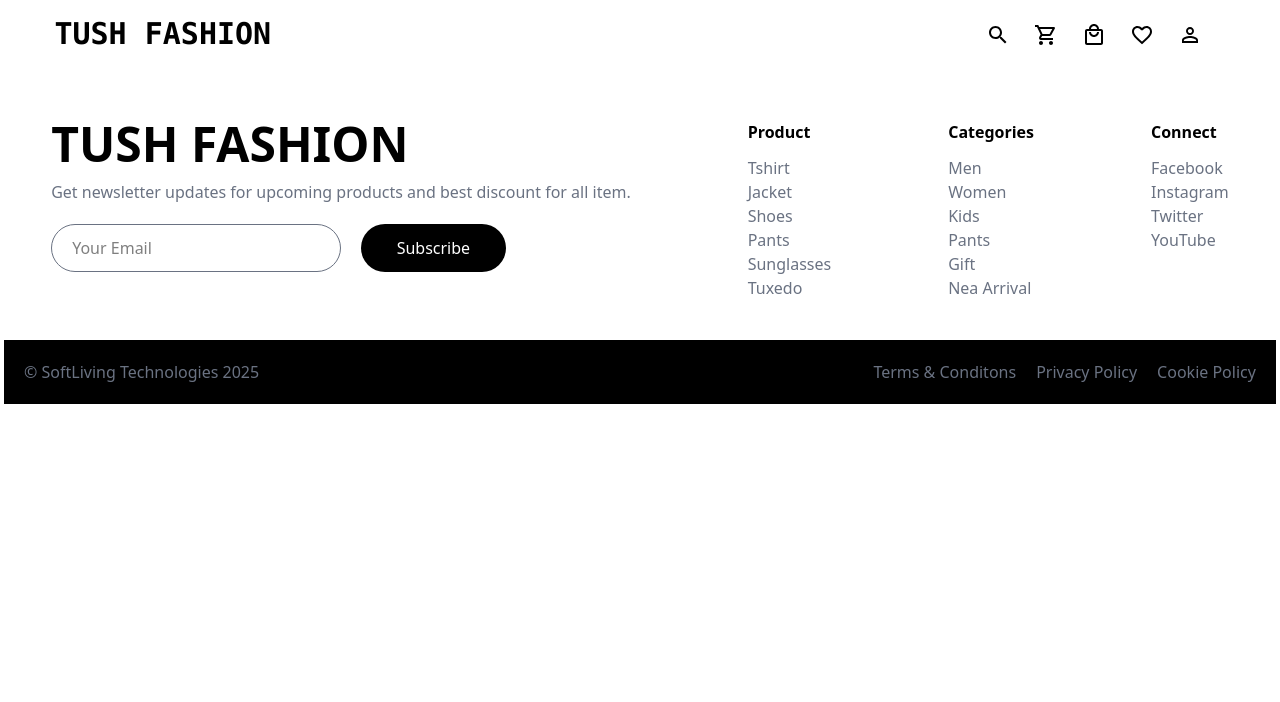
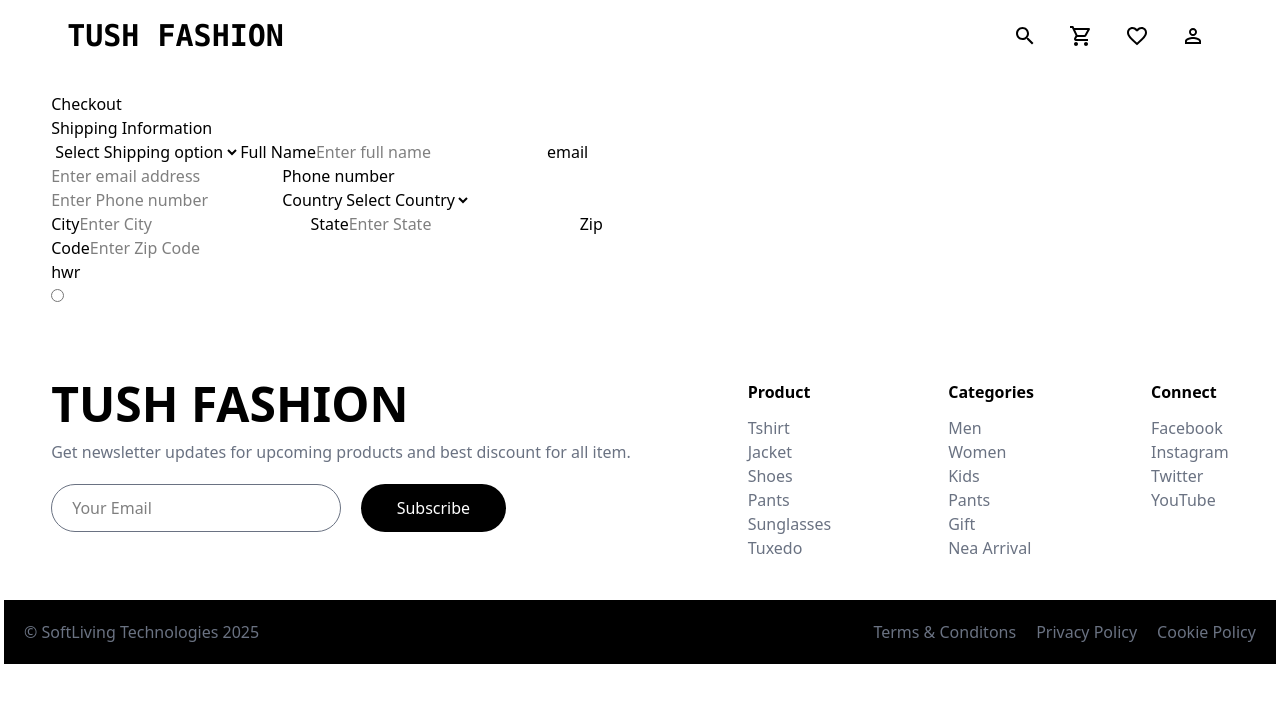
Before and after one commit to samuelnjathi/ecommerce, a React (Vite) app: page /checkout in a window 1280 px wide. Shown: the top 702 px of the page. Built offline with nearby package versions, Linux system fonts and the light colour scheme; no server answers.

Commit message:
add tooltip on nav icons and create checkout page

```diff
--- a/src/App.jsx
+++ b/src/App.jsx
@@ -3,7 +3,7 @@ import Home from './pages/Home';
 import Cart from './pages/Cart';
 import { ProductProvider } from './context/ProductContext';
 import { CartProvider } from './context/CartContext';
-// import Checkout from './pages/Checkout';
+import Checkout from './pages/Checkout';
 // import OrderConfirmation from './pages/OrderConfirmation';
 import ProductDetails from './pages/ProductDetails';
 import Header from "./components/Header";
@@ -25,6 +25,7 @@ function App() {
               <Route path='/' element={<Home />} />
               <Route path='/product/:id' element={<ProductDetails />} />
               <Route path='/cart' element={<Cart />} />
+              <Route path='/checkout' element={<Checkout />} />
             </Routes>
             <Footer />
           </Router>
--- a/src/components/CartList.jsx
+++ b/src/components/CartList.jsx
@@ -6,7 +6,11 @@ export default function CartList() {
     const { cartProducts, clearCart } = useContext(CartContext)
     return (
         <>
-        {cartProducts.length === 0 ? (<h1>Your Cart is Empty</h1>) : (
+        {cartProducts.length === 0 ? (
+            <div className="flex justify-center">
+                <h1 className="text-2xl font-semibold">Oops...Your Cart is Empty!</h1>
+            </div>
+        ) : (
             <>
                 <div className="">
                 <button onClick={() => clearCart()} className="h-10 w-1/4 text-white text-xl font-semibold rounded-md bg-red-500 hover:bg-red-400 mb-5 cursor-pointer">Clear Cart</button>
--- /dev/null
+++ b/src/components/CheckoutForm.jsx
@@ -0,0 +1,45 @@
+import React from "react";
+
+export default function() {
+    return (
+        <><div>
+            <h1>Checkout</h1>
+            <label>Shipping Information</label>
+            <form action="" method="post">
+                <select name="" id="">
+                    <option >Select Shipping option</option>
+                    <option>Delivery</option>
+                    <option>Pick Up</option>
+                </select>
+                <label htmlFor="full-name">Full Name</label>
+                <input type="text" id="full-name" name="full-name" placeholder="Enter full name"/>
+
+                <label htmlFor="email">email</label>
+                <input type="text" id="email" name="email" placeholder="Enter email address"/>
+
+                <label htmlFor="phone-number">Phone number</label>
+                <input type="number" id="pnumber" name="number" placeholder="Enter Phone number"/>
+
+                <label htmlFor="country">Country</label>
+                <select name="country" id="country">
+                    <option >Select Country</option>
+                    <option>Delivery</option>
+                    <option>Pick Up</option>
+                </select>
+
+                <div>
+                    <label htmlFor="city">City</label>
+                    <input type="text" id="city" name="city" placeholder="Enter City"/>
+                    <label htmlFor="state">State</label>
+                    <input type="text" id="state" name="state" placeholder="Enter State"/>
+                    <label htmlFor="zipcode">Zip Code</label>
+                    <input type="number" id="zipcode" name="zipcode" placeholder="Enter Zip Code"/>
+                </div>
+            </form>
+            <h2>hwr</h2>
+            <input type="radio" />
+
+        </div>
+        </>
+    )
+}
--- a/src/components/Header.jsx
+++ b/src/components/Header.jsx
@@ -6,26 +6,56 @@ import PersonOutlineOutlinedIcon from '@mui/icons-material/PersonOutlineOutlined
 import FavoriteBorderOutlinedIcon from '@mui/icons-material/FavoriteBorderOutlined';
 import ShoppingCartOutlinedIcon from '@mui/icons-material/ShoppingCartOutlined';
 import { CartContext } from "../context/CartContext";
+import IconButton from '@mui/material/IconButton';
+import Tooltip from '@mui/material/Tooltip';
+
 
 function Header() {
     const { cartCount } = useContext(CartContext);
     return (
         <>
-            <header className="flex items-center justify-between mx-[3%]">
+            <header className="flex items-center justify-between mx-[4%] p-4">
                 <Link to="/" >
-                    <h1 className="font-mono uppercase text-3xl font-black p-4">Tush Fashion</h1>
+                    <h1 className="font-mono uppercase text-3xl font-black ">Tush Fashion</h1>
                 </Link>
-                <ul className="flex p-4">
-                    <li className="pr-6 cursor-pointer"><SearchOutlinedIcon /> </li>
-                    <Link to="/cart" className="flex justify-center relative">
-                        <li className="pr-6 cursor-pointer"><ShoppingCartOutlinedIcon /></li>
+                <div className="flex items-end justify-between gap-4">
+                    <Tooltip title="Search">
+                        <IconButton color="inherit">
+                            <SearchOutlinedIcon />
+                        </IconButton>
+                    </Tooltip>
+                    <Link to="/cart" className="relative">
+                            <Tooltip title="My Cart">
+                                <IconButton color="inherit" className="hover:bg-red-400" >
+                                    <ShoppingCartOutlinedIcon />
+                                </IconButton>
+                            </Tooltip>
+                        {cartCount > 0 &&  <span className="absolute -top-1 right-0 bg-red-500 text-xs text-white font-bold h-5 w-5 flex justify-center items-center rounded-md">{cartCount}</span> }
+                    </Link>
+                    <Tooltip title="Wishlist">
+                        <IconButton color="inherit">
+                            <FavoriteBorderOutlinedIcon />
+                        </IconButton>
+                    </Tooltip>
+                    <Tooltip title="Login/Sign Up">
+                        <IconButton color="inherit">
+                            <PersonOutlineOutlinedIcon />
+                        </IconButton>
+                    </Tooltip>
+                    {/* <Tooltip title="Add to cart">
+                        <IconButton color="inherit">
+                            <ShoppingCartOutlinedIcon />
+                        </IconButton>
+                    </Tooltip>
+                    <Tooltip title="Add to cart">
+                        <IconButton color="inherit">
+                            <ShoppingCartOutlinedIcon />
+                        </IconButton>
+                    </Tooltip>
+                     */}
 
-                        {cartCount > 0 &&  <span className="absolute -top-2 right-3 bg-red-500 text-xs text-white font-bold h-5 w-5 flex justify-center items-center rounded-md">{cartCount}</span> }
-                    </Link>
-                    <li className="pr-6 cursor-pointer"><LocalMallOutlinedIcon /></li>
-                    <li className="pr-6 cursor-pointer"><FavoriteBorderOutlinedIcon /></li>
-                    <li className="pr-6 cursor-pointer"><PersonOutlineOutlinedIcon /></li>
-                </ul>
+
+                </div>
             </header>
 
         </>
--- a/src/components/ProductCard.jsx
+++ b/src/components/ProductCard.jsx
@@ -3,6 +3,8 @@ import { Link } from "react-router-dom";
 import FavoriteBorderOutlinedIcon from '@mui/icons-material/FavoriteBorderOutlined';
 import ShoppingCartOutlinedIcon from '@mui/icons-material/ShoppingCartOutlined';
 import { CartContext } from "../context/CartContext";
+import IconButton from '@mui/material/IconButton';
+import Tooltip from '@mui/material/Tooltip';
 
 function ProductCard({product}) {
     const { addToCart } = useContext(CartContext)
@@ -20,8 +22,20 @@ function ProductCard({product}) {
                             <button className="hover:text-black border hover:bg-white border-gray-500 bg-black  text-white w-full h-[3rem] rounded-3xl items-center mb-3 cursor-pointer">View Details</button>
                         </Link>
                     </div>
-                    <FavoriteBorderOutlinedIcon className="gap-2 hover:bg-gray-100" />
-                        <ShoppingCartOutlinedIcon onClick={() => addToCart(product)} />
+                    <Tooltip title="Add to Wishlist">
+                        <IconButton color="inherit">
+                             <FavoriteBorderOutlinedIcon/>
+                        </IconButton>
+
+                    </Tooltip>
+
+                    <Tooltip title="Add to Cart" >
+                        <IconButton color="inherit">
+                            <ShoppingCartOutlinedIcon onClick={() => addToCart(product)} />
+                        </IconButton>
+
+                    </Tooltip>
+
                     <div>
 
                     </div>
--- a/src/pages/Cart.jsx
+++ b/src/pages/Cart.jsx
@@ -1,28 +1,29 @@
 import React, {useContext} from "react";
 import CartList from "../components/CartList";
 import { CartContext } from "../context/CartContext";
+import { Link } from "react-router-dom";
 
 function Cart() {
     const { cartTotal } = useContext(CartContext);
     return (
         <>
-        <h1 className="text-3xl font-semibold uppercase py-5 mx-[4%]">My Cart</h1>
-        <div className="grid lg:grid-cols-2 sm:grid-cols-1 gap-5 mx-[4%]">
-            <div>
+
+        <div className="grid lg:grid-cols-2 sm:grid-cols-1 gap-10 mx-[4%]">
+            <div className="my-5">
+                <h1 className="text-2xl font-semibold uppercase mb-3">My Cart</h1>
                 <CartList />
             </div>
-            <div>
-                <h1 className="text-2xl font-semibold pb-4">Order Summary</h1>
+            <div className="my-5">
+                <h1 className="text-2xl font-semibold mb-3">Order Summary</h1>
                 <h3 className="text-gray-500">Subtotal <span className="text-black float-right font-bold">{cartTotal.toFixed(2)}</span></h3>
                 <h3 className="text-gray-500">Shipping <span className="text-black float-right font-bold">0</span></h3>
                 <h3 className="text-gray-500">Tax <span className="text-black float-right font-bold">0</span></h3>
                 <hr className="text-gray-500 mt-4"/>
                 <h3 className="text-black font-bold text-xl py-3">Total <span className="text-black text-3xl float-right font-semibold">{cartTotal.toFixed(2)}</span></h3>
                 <hr className="text-gray-500 my-3"/>
-
-                <button className="bg-black text-white w-full h-[3rem] rounded-3xl items-center mb-3 cursor-pointer">Checkout Now</button>
-
-
+                <Link to="/checkout">
+                    <button className="bg-black hover:bg-green-500 text-white w-full h-[3rem] rounded-3xl items-center mb-3 cursor-pointer">Checkout Now</button>
+                </Link>
             </div>
         </div>
         </>
--- a/src/pages/Checkout.jsx
+++ b/src/pages/Checkout.jsx
@@ -1,8 +1,15 @@
 import React from "react";
+import CheckoutForm from "../components/CheckoutForm";
 
-function Checkout() {
+export default function Checkout() {
     return (
-        <></>
+        <>
+            <div className="grid lg:grid-cols-2 sm:grid-cols-1 gap-10 mx-[4%]">
+                <div className="my-5">
+                    <CheckoutForm />
+                </div>
+                <div className="my-5"></div>
+            </div>
+        </>
     )
 }
-export default Checkout;
```
